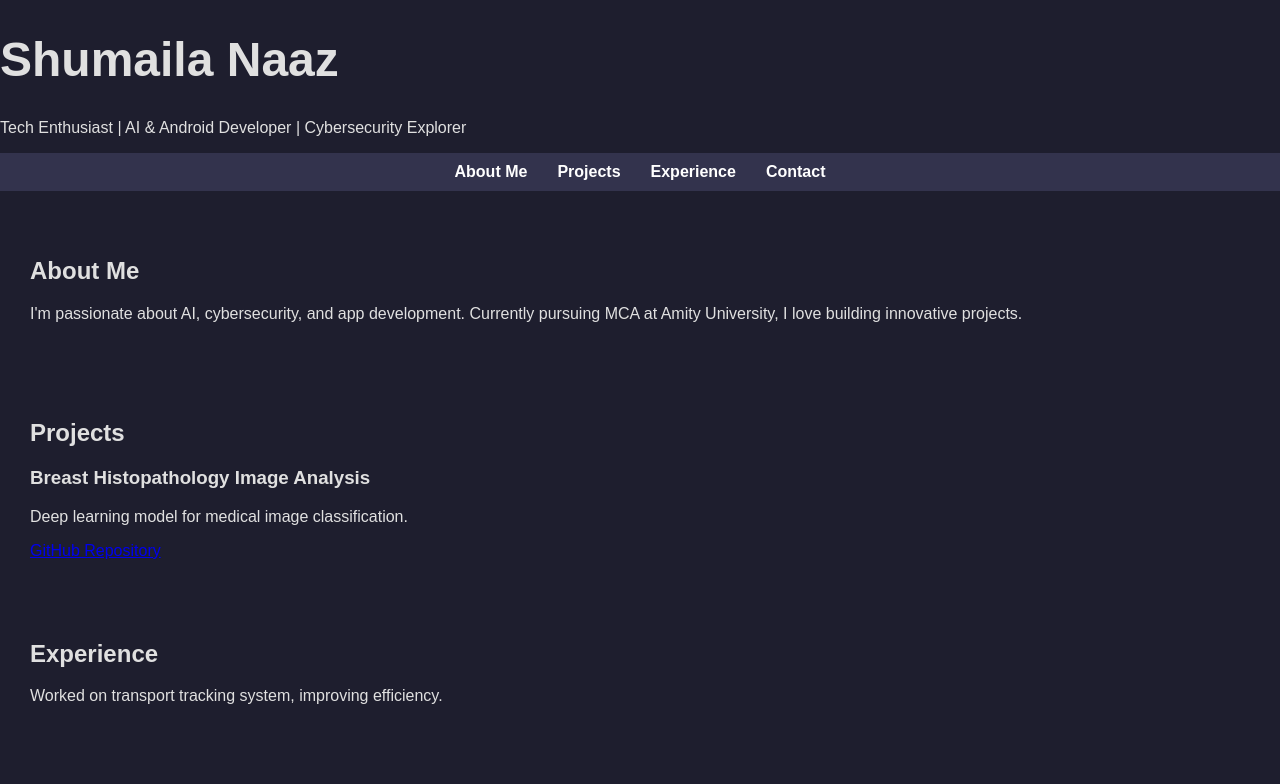
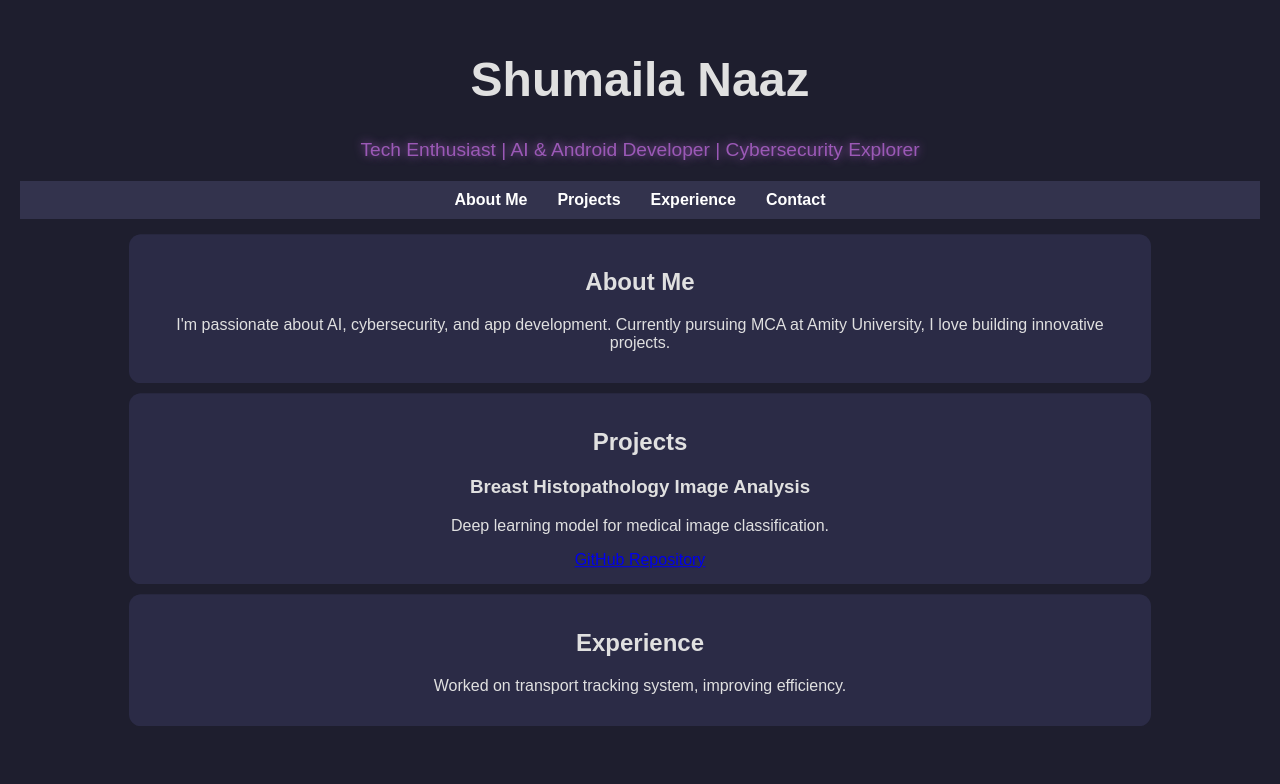
Before and after one commit to shumailasaifi/portfolio-website, a plain HTML site: page index.html in a window 1280 px wide. Shown: the top 784 px of the page. Drawn offline with Linux system fonts and the light colour scheme.

Commit message:
Update index.html

```diff
--- a/index.html
+++ b/index.html
@@ -7,9 +7,10 @@
     <link rel="stylesheet" href="style.css">
 </head>
 <body>
+    <div class="container">
         <header>
-        <h1>Shumaila Naaz</h1>
-        <p>Tech Enthusiast | AI & Android Developer | Cybersecurity Explorer</p>
+            <h1 class="fade-in">Shumaila Naaz</h1>
+            <p class="glow-text">Tech Enthusiast | AI & Android Developer | Cybersecurity Explorer</p>
         </header>
 
         <nav>
@@ -21,12 +22,12 @@
             </ul>
         </nav>
 
-    <section id="about">
+        <section id="about" class="float-card">
             <h2>About Me</h2>
             <p>I'm passionate about AI, cybersecurity, and app development. Currently pursuing MCA at Amity University, I love building innovative projects.</p>
         </section>
 
-    <section id="projects">
+        <section id="projects" class="float-card">
             <h2>Projects</h2>
             <div class="project-card">
                 <h3>Breast Histopathology Image Analysis</h3>
@@ -35,7 +36,7 @@
             </div>
         </section>
 
-    <section id="experience">
+        <section id="experience" class="float-card">
             <h2>Experience</h2>
             <p>Worked on transport tracking system, improving efficiency.</p>
         </section>
@@ -48,5 +49,8 @@
         <footer>
             <p>© 2025 Shumaila Naaz</p>
         </footer>
+    </div>
+
+    <script src="script.js"></script>
 </body>
 </html>
```
Lines whose indentation alone changed are shown as unchanged.
